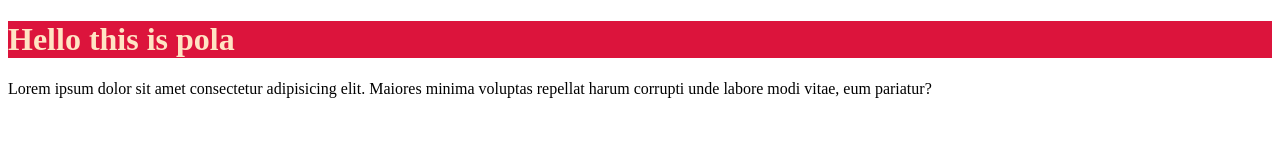
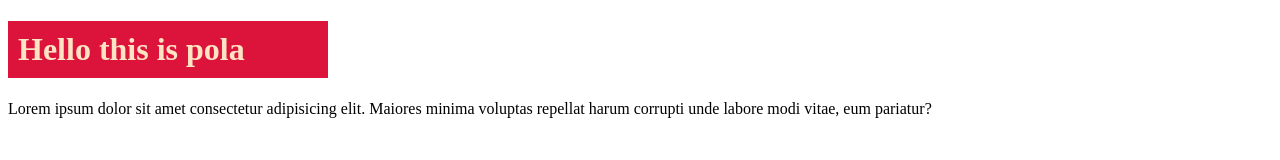
Before and after one commit to Bebo70/my-Project, a plain HTML site: page index.html in a window 1280 px wide. Drawn offline with Linux system fonts and the light colour scheme.

Commit message:
Giving my h1 width and padding

```diff
--- a/Style.css
+++ b/Style.css
@@ -1,4 +1,6 @@
 h1 {
     background-color: crimson;
     color: bisque;
+    padding: 10px;
+    width: 300px;
 }
```
